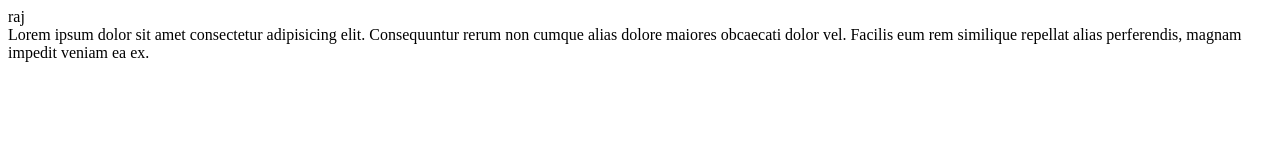
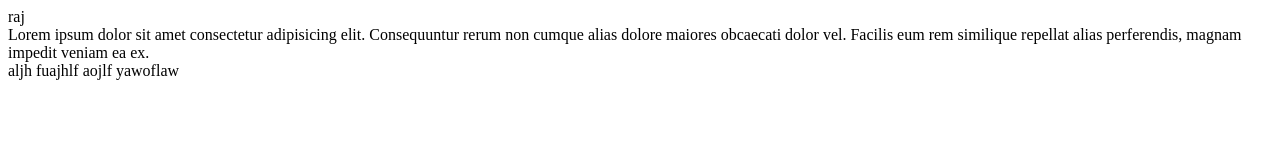
Before and after one commit to Raj3460/example-for-bon, a plain HTML site: page index.html in a window 1280 px wide. Drawn offline with Linux system fonts and the light colour scheme.

Commit message:
added the div box

```diff
--- a/index.html
+++ b/index.html
@@ -11,5 +11,8 @@
 
               Lorem ipsum dolor sit amet consectetur adipisicing elit. Consequuntur rerum non cumque alias dolore maiores obcaecati dolor vel. Facilis eum rem similique repellat alias perferendis, magnam impedit veniam ea ex.
        </section>
+       <div>
+              aljh fuajhlf aojlf yawoflaw
+       </div>
 </body>
 </html>
```
